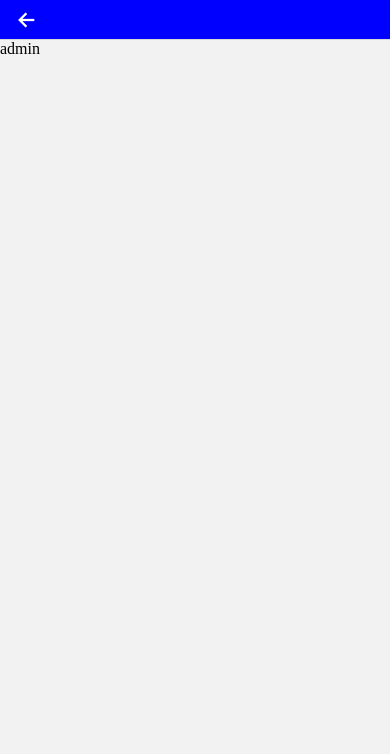
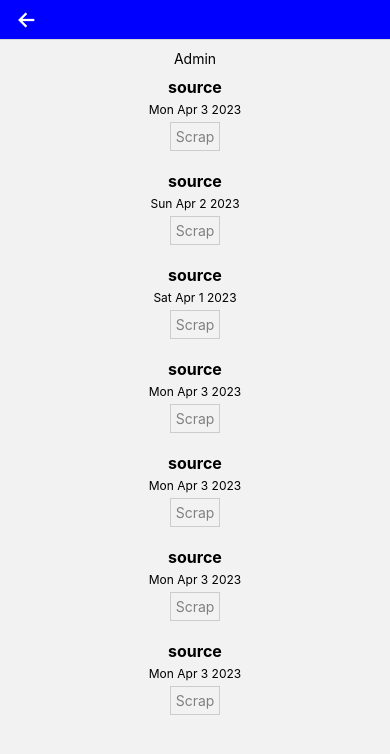
Before and after one commit to techBoolo/react-native-web-scrapper-fe, a React Native app: screen /Admin in a window 390 px wide. Shown: the top 754 px of the page. Built offline with nearby package versions, Linux system fonts and the light colour scheme; no server answers.

Commit message:
list posts and add scrap option on admin screen

```diff
--- a/navigation/main.js
+++ b/navigation/main.js
@@ -41,7 +41,7 @@ export default function Main() {
   return (
     <NavigationContainer>
       <Stack.Navigator
-        initialRouteName=""
+        initialRouteName="Tabs"
         screenOptions={{
           headerStyle: {
             backgroundColor: '#00f',
@@ -53,7 +53,7 @@ export default function Main() {
           }
         }}
       >
-        <Stack.Screen name='Home' component={Tabs}
+        <Stack.Screen name='Tabs' component={Tabs}
           options={({ navigation }) => ({
             headerTitle: (props) => (<Logo {...props} />),
             headerRight: (props) => (
--- a/redux/reducers/postSlice.js
+++ b/redux/reducers/postSlice.js
@@ -10,9 +10,19 @@ const postSlice = createSlice({
   reducers: {
     posts: (state, action) => {
       state.posts = action.payload
+    },
+    updatePost: (state, action) => {
+      const newPost = action.payload
+      state.posts = state.posts.map(post => {
+        if(newPost.source == post.source) {
+          return newPost
+        } else {
+          return post
+        }
+      })
     }
   }
 })
 
-export const { posts } = postSlice.actions
+export const { posts, updatePost } = postSlice.actions
 export default postSlice.reducer
--- /dev/null
+++ b/screens/Admin/Post.js
@@ -0,0 +1,59 @@
+import { useState } from 'react'
+import { useDispatch } from 'react-redux'
+import { View, Text, StyleSheet, TouchableOpacity } from 'react-native'
+import postService from '../../services/post.js'
+import { updatePost } from '../../redux/reducers/postSlice.js'
+import { notify } from '../../redux/reducers/notificationSlice.js'
+import errorMessage from '../../utils/errorMessage.js'
+
+const today = new Date(new Date().toDateString())
+const Post = ({ post }) => {
+  const [ loading, setLoading ] = useState(false)
+  const dispatch = useDispatch()
+
+  const scrappedDate = new Date(post.dateScrapped)
+
+  const handleScrap = async (source) => {
+    try {
+      setLoading(true)
+      const response = await postService.scrap(source)
+      dispatch(updatePost(response))
+    } catch (err) {
+      const message = errorMessage(err)
+      dispatch(notify({ message, _status: 'error'}))
+    } finally {
+      setLoading(false)
+    }
+  }
+  return (
+      <View style={styles.container}>
+        <Text style={styles.source}>{ post.source }</Text>
+        <Text style={styles.dateScrapped}>{ post.dateScrapped }</Text>
+        <TouchableOpacity
+          style={[styles.btn]}
+          disabled={(scrappedDate >= today || loading) ? true : false }
+          onPress={() => handleScrap('reporter')}
+        >
+          <Text style={[{ color: `${ scrappedDate >= today ? 'gray' : 'skyblue'}`}]}>Scrap</Text>
+        </TouchableOpacity>
+      </View>
+  );
+};
+
+const styles = StyleSheet.create({
+  container: {
+    alignItems: 'center', marginBottom: 20, gap: 5
+  },
+  source: {
+    fontSize: 16,
+    fontWeight: 'bold'
+  },
+  dateScrapped: {
+    fontSize: 12,
+  },
+  btn: {
+    border: '1px solid #ccc',
+    padding: 5,
+  },
+})
+export default Post
--- a/screens/Admin/index.js
+++ b/screens/Admin/index.js
@@ -1,8 +1,32 @@
+import { useSelector } from 'react-redux'
+import { View, Text, FlatList } from 'react-native'
+import { Notification } from '../../components/index.js'
+
+import Post from './Post.js'
+
 const Admin = (props) => {
+//  const { posts } = useSelector(state => state.post)
 
+  const posts = [
+    { id: 1, source: 'source', dateScrapped: 'Mon Apr 3 2023'},
+    { id: 2, source: 'source',dateScrapped: 'Sun Apr 2 2023'},
+    { id: 3, source: 'source',dateScrapped: 'Sat Apr 1 2023'},
+    { id: 4, source: 'source',dateScrapped: 'Mon Apr 3 2023'},
+    { id: 5, source: 'source',dateScrapped: 'Mon Apr 3 2023'},
+    { id: 6, source: 'source',dateScrapped: 'Mon Apr 3 2023'},
+    { id: 7, source: 'source', dateScrapped: 'Mon Apr 3 2023'},
+  ]
   return (
     <>
-      admin
+      <Notification />
+      <View style={{ alignItems: 'center', marginVertical: 10 }}>
+        <Text>Admin</Text>
+      </View>
+      <FlatList
+        data={posts}
+        renderItem={({ item }) => <Post post={item} />}
+        keyExtractor={item => item.id }
+      />
     </>
   );
 };
--- a/services/post.js
+++ b/services/post.js
@@ -6,7 +6,11 @@ const getPosts = async () => {
   return await axios.get(`${url}/posts`)
 }
 
+const scrap = async (source) => {
+  return await axios.put(`${url}/scrap/${source}`)
+}
 
 export default {
   getPosts,
+  scrap,
 }
```
